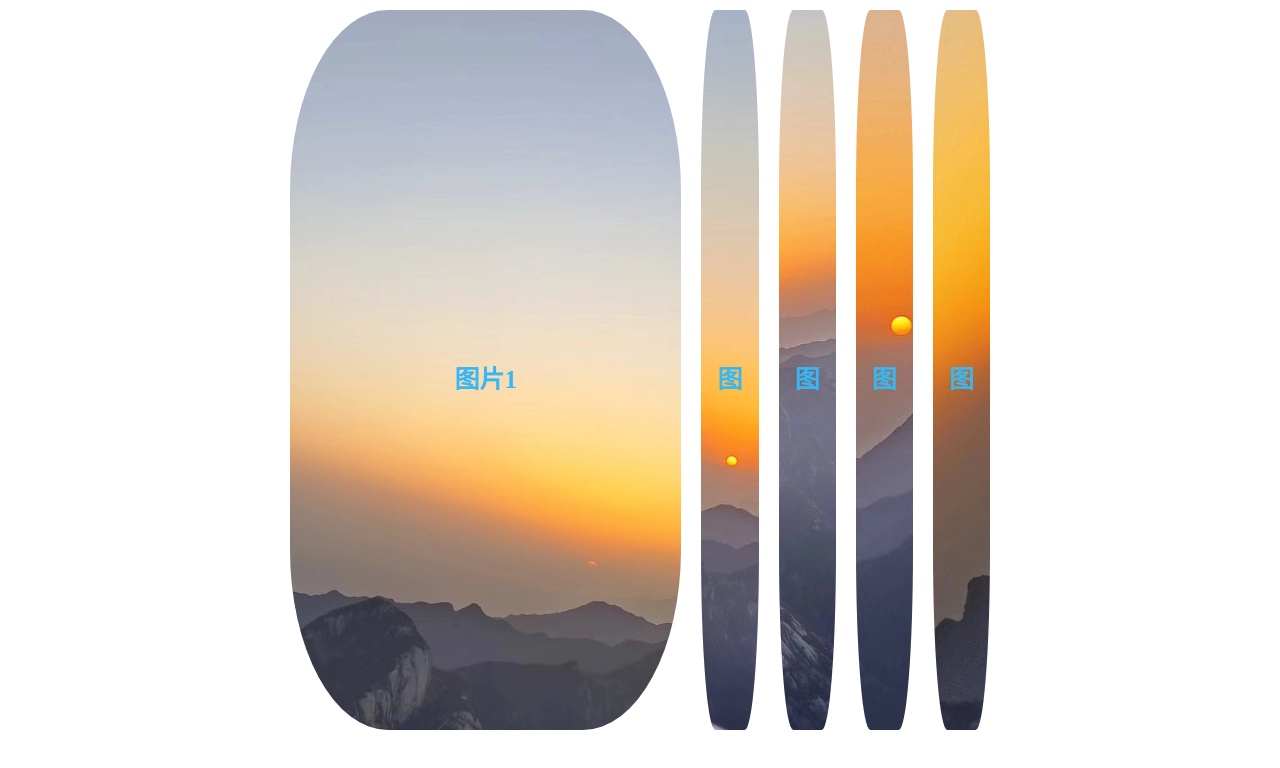
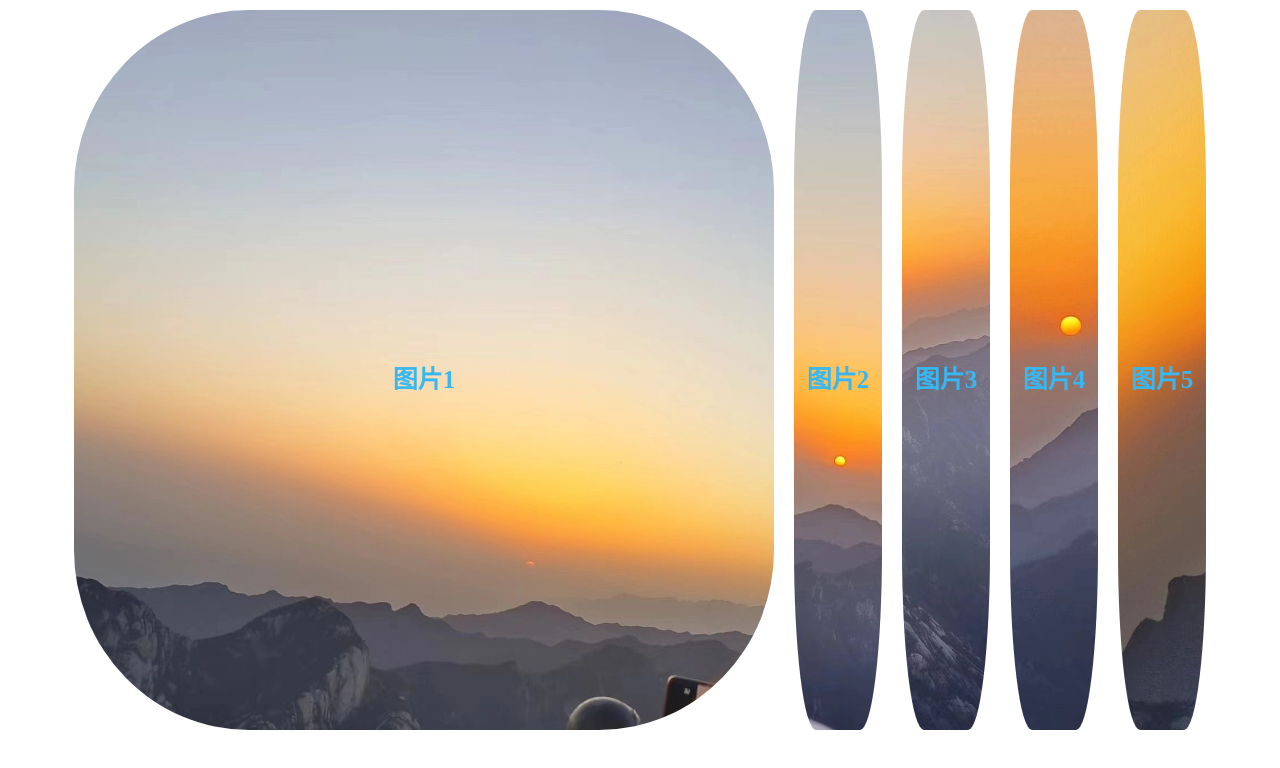
Before and after one commit to 3050717571/Puppy-Note, a plain HTML site: page index.html in a window 1280 px wide. Drawn offline with Linux system fonts and the light colour scheme.

Commit message:
修改css代码，调整了container宽度为vw

```diff
--- a/expending.css
+++ b/expending.css
@@ -10,7 +10,7 @@ html,body{
     align-items: center;
 }
 .container{
-    width: 90vh;
+    width: 90vw;
     display: flex;
 }
 
```
Also changed, not shown: index.html (renamed from expending.html).
